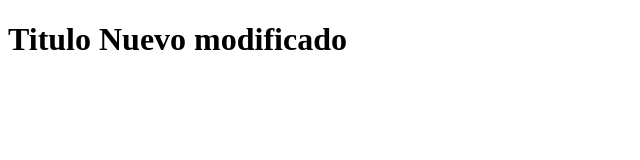
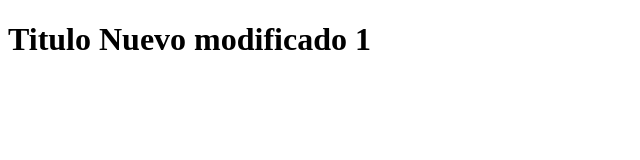
Before and after one commit to 28Yorlin/webgit, a plain HTML site: page index.html in a window 1280 px wide. Shown: the full height of the page, 0-640 px from the left. Drawn offline with Linux system fonts and the light colour scheme.

Commit message:
se modifico el titulo nuevamente

```diff
--- a/index.html
+++ b/index.html
@@ -6,7 +6,7 @@
     <title>Document</title>
 </head>
 <body>
-    <h1>  Titulo Nuevo modificado </h1>
+    <h1>  Titulo Nuevo modificado 1</h1>
 
 </body>
 </html>
```
